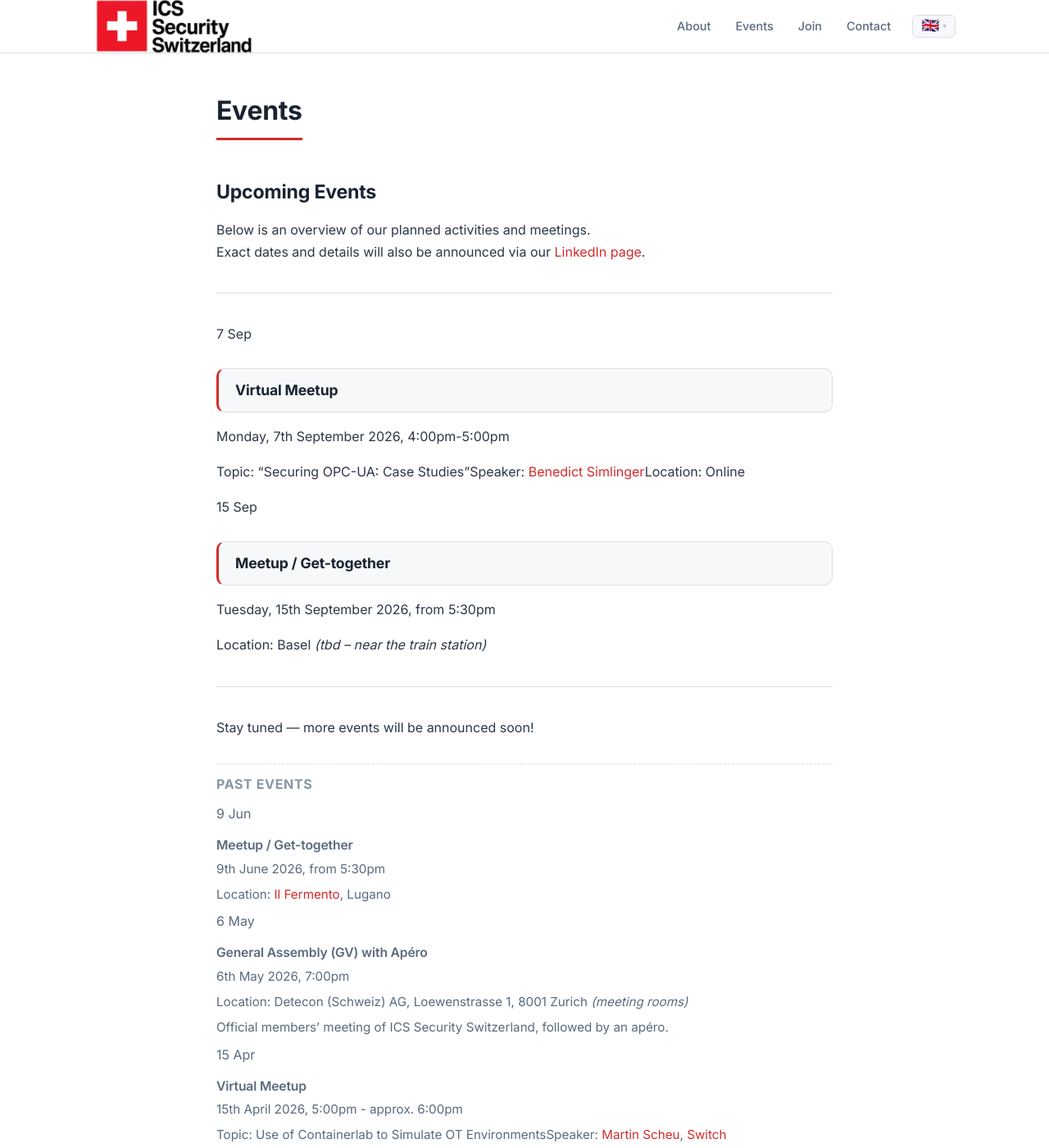
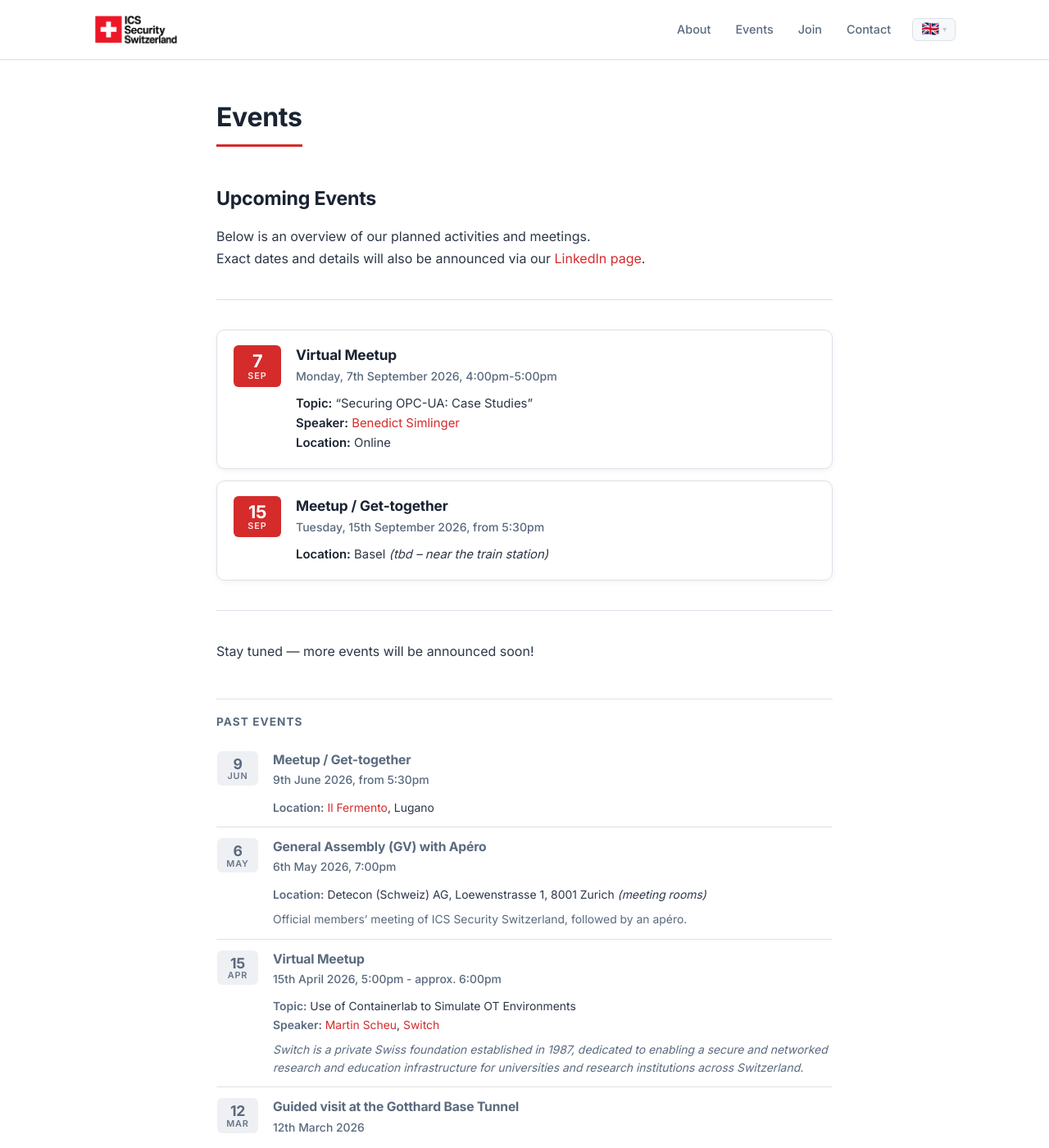
Before and after one commit to ICS-Security-Switzerland/web_icssec.ch, a Jekyll site: the page built from events.md, in a window 1280 px wide and 1400 px high. Shown: the whole window at 82% size. Built offline with Jekyll 4.4.1, drawn with Linux system fonts in a browser that asks for light colours.

Commit message:
Dark theme, event card styles, and the fallout from the grey h3 rule
Dark theme: the stylesheet had no prefers-color-scheme rule at all, so the
site was a bright white page regardless of system setting. Added a dark
token set; no component needed a dark-specific rule beyond two things that
genuinely differ:

- The wordmark is black on transparent and would be invisible on a dark
  header, so it gets the same brightness(0) invert(1) the footer logo
  already used.
- White on the dark-mode accent (#ff5c5c) measures 3.0:1, so text on accent
  now goes through --color-on-accent: white in light mode (4.99:1 on
  #d52b2b), near-black in dark mode (6.26:1).

Two contrast bugs found while checking the new surfaces, both pre-existing
in spirit: the PAST EVENTS label ran at 3.0:1 on white, and the muted grey
on the past-event badge would have been 4.2:1 in dark mode. Both now use
--color-text-secondary: 5.5:1 and 7.0:1.

.page-content h3 was styled as a filled grey box. That rule was written for
the team sections on the about page but caught every h3 on every page. It is
now scoped to direct children and restyled as an accented heading, and the
event cards carry their own styles.

Co-Authored-By: Claude Opus 5 <noreply@anthropic.com>

```diff
--- a/assets/main.scss
+++ b/assets/main.scss
@@ -38,6 +38,7 @@
   --color-accent: #d52b2b;
   --color-accent-hover: #b82222;
   --color-accent-light: #fdf0f0;
+  --color-on-accent: #ffffff;   /* 4.99:1 on #d52b2b */
 
   --color-header-bg: #ffffff;
   --color-header-text: #2d3748;
@@ -58,7 +59,48 @@
 
   --content-width: 800px;
   --wide-width: 1100px;
-  --header-height: 64px;
+  --header-height: 72px;
+
+  --logo-filter: none;
+}
+
+/* ---------- Dark theme ----------
+   The stylesheet had no prefers-color-scheme rules at all, so the site was
+   a bright white page for everyone. Only the tokens change below; no
+   component needs a dark-specific rule. */
+@media (prefers-color-scheme: dark) {
+  :root {
+    --color-bg: #0f1420;
+    --color-surface: #171d2b;
+    --color-surface-alt: #1e2534;
+    --color-border: #2a3345;
+
+    --color-text: #e2e8f0;
+    --color-text-secondary: #a4b0c0;
+    --color-text-muted: #7b8798;
+
+    /* Headings are the light end in dark mode, not the dark end. */
+    --color-primary: #f1f5f9;
+    /* #d52b2b only reaches 2.6:1 on a dark background; this reaches 6.1:1. */
+    --color-accent: #ff5c5c;
+    --color-accent-hover: #ff8080;
+    --color-accent-light: #2a1a1e;
+    --color-on-accent: #160b0d;  /* 6.26:1 on #ff5c5c; white would be 3.0:1 */
+
+    --color-header-bg: #131926;
+    --color-header-text: #e2e8f0;
+    --color-hero-bg: #0b101a;
+    --color-footer-bg: #0b101a;
+
+    --shadow-sm: 0 1px 3px rgba(0,0,0,0.4), 0 1px 2px rgba(0,0,0,0.3);
+    --shadow-md: 0 4px 12px rgba(0,0,0,0.45);
+    --shadow-lg: 0 10px 30px rgba(0,0,0,0.5);
+    --shadow-card: 0 2px 8px rgba(0,0,0,0.35);
+
+    /* The wordmark is black on transparent, i.e. invisible on a dark header.
+       Same treatment the footer logo already uses. */
+    --logo-filter: brightness(0) invert(1);
+  }
 }
 
 /* ---------- Reset & Base ---------- */
@@ -157,9 +199,15 @@ input:focus-visible,
   flex-shrink: 0;
 }
 .site-logo:hover { text-decoration: none; }
+/* The old asset was a 256x256 canvas in which the wordmark occupied only
+   71px of height, so `height: 72px` rendered a ~20px mark — and overflowed
+   a 64px header by 8px on top of that. The wordmark is now cropped to its
+   own bounds (216x79), so this height is the height you actually see. */
 .site-logo img {
-  height: 72px;
+  height: 38px;
   width: auto;
+  display: block;
+  filter: var(--logo-filter);
 }
 
 /* Navigation */
@@ -276,10 +324,12 @@ input:focus-visible,
 /* ============================================================
    HERO (Homepage)
    ============================================================ */
+/* Full-bleed. It used to render inside .container, which made the hero a
+   grey 800px box floating in the page instead of a band across the top. */
 .hero {
   background: var(--color-surface);
   border-bottom: 1px solid var(--color-border);
-  padding: 64px 24px 56px;
+  padding: 72px 24px 64px;
   text-align: center;
   position: relative;
 }
@@ -317,15 +367,22 @@ input:focus-visible,
 /* ============================================================
    MAIN CONTENT
    ============================================================ */
+/* No padding here — the hero has to sit flush under the header. The page
+   layouts carry their own spacing. */
 .main-content {
-  padding: 48px 0 72px;
+  padding: 0;
   min-height: calc(100vh - var(--header-height) - 240px);
+}
+
+.page-content {
+  padding-top: 48px;
+  padding-bottom: 72px;
 }
 
 .home-content {
   max-width: var(--content-width);
   margin: 0 auto;
-  padding: 36px 24px 72px;
+  padding: 40px 24px 72px;
 }
 
 /* ---------- Typography ---------- */
@@ -396,57 +453,181 @@ strong {
 }
 
 /* ============================================================
-   SECTION CARDS (Team, Members etc.)
+   SECTION HEADINGS (Team, Members etc.)
    ============================================================ */
-.page-content h3,
-.home-content h3 {
-  background: var(--color-surface);
-  border-radius: var(--radius-md);
-  padding: 14px 20px;
-  margin-top: 28px;
+/* Direct children only. This used to hit every h3 on the page, which is why
+   events, team sections and the membership call to action all rendered as
+   the same grey box. */
+.page-content > h3,
+.home-content > h3 {
+  margin-top: 36px;
   margin-bottom: 14px;
-  border: 1px solid var(--color-border);
+  padding-left: 14px;
   border-left: 3px solid var(--color-accent);
   font-size: 1.1rem;
 }
 
-/* ---------- Events: Past Events should be visually quieter ---------- */
-.events-past {
-  margin-top: 30px;
-  padding-top: 14px;
-  border-top: 1px dashed var(--color-border);
+/* ============================================================
+   BUTTONS
+   ============================================================ */
+.btn {
+  display: inline-block;
+  background: var(--color-accent);
+  color: var(--color-on-accent);
+  font-weight: 600;
+  font-size: 0.95rem;
+  padding: 11px 22px;
+  border-radius: var(--radius-sm);
+  box-shadow: var(--shadow-sm);
+  transition: background 0.2s, transform 0.1s, box-shadow 0.2s;
+}
+.btn:hover {
+  background: var(--color-accent-hover);
+  color: var(--color-on-accent);
+  text-decoration: none;
+  box-shadow: var(--shadow-md);
+}
+.btn:active { transform: translateY(1px); }
+
+.cta {
+  margin: 32px 0;
+  display: flex;
+  align-items: center;
+  gap: 14px;
+  flex-wrap: wrap;
   color: var(--color-text-secondary);
 }
 
-.events-past h2 {
-  margin: 0 0 12px;
-  font-size: 1rem;
-  letter-spacing: 0.04em;
-  text-transform: uppercase;
-  color: var(--color-text-muted);
+/* ============================================================
+   EVENT CARDS
+   ============================================================ */
+.event {
+  display: flex;
+  gap: 18px;
+  align-items: flex-start;
+  padding: 18px 20px;
+  margin: 14px 0;
+  background: var(--color-bg);
+  border: 1px solid var(--color-border);
+  border-radius: var(--radius-md);
+  box-shadow: var(--shadow-card);
+  transition: border-color 0.2s, box-shadow 0.2s;
+}
+.event:hover {
+  border-color: var(--color-accent);
+  box-shadow: var(--shadow-md);
 }
 
-.page-content .events-past h3,
-.home-content .events-past h3 {
-  background: none;
-  border: 0;
-  border-radius: 0;
-  padding: 0;
-  margin: 14px 0 6px;
-  font-size: 0.98rem;
+.event-badge {
+  flex: 0 0 auto;
+  width: 58px;
+  text-align: center;
+  padding: 8px 0 7px;
+  border-radius: var(--radius-sm);
+  background: var(--color-accent);
+  color: var(--color-on-accent);
+  line-height: 1.1;
+}
+.event-badge-day {
+  display: block;
+  font-size: 1.35rem;
+  font-weight: 700;
+  letter-spacing: -0.02em;
+}
+.event-badge-month {
+  display: block;
+  font-size: 0.68rem;
   font-weight: 600;
+  text-transform: uppercase;
+  letter-spacing: 0.08em;
+  opacity: 0.9;
+}
+
+.event-main {
+  flex: 1 1 auto;
+  min-width: 0;
+}
+
+.event-title {
+  margin: 0 0 3px;
+  font-size: 1.08rem;
+}
+
+.event-when {
+  margin: 0 0 10px;
+  font-size: 0.88rem;
+  font-weight: 500;
   color: var(--color-text-secondary);
 }
 
-.events-past p {
-  margin: 0 0 7px;
-  font-size: 0.95rem;
+.event-fields {
+  margin: 0;
+  font-size: 0.93rem;
   line-height: 1.6;
 }
+.event-field { display: block; }
+.event-label {
+  font-weight: 600;
+  color: var(--color-primary);
+}
 
-.events-past strong {
-  color: var(--color-text);
+.event-note {
+  margin: 8px 0 0;
+  font-size: 0.9rem;
+  line-height: 1.6;
+  color: var(--color-text-secondary);
 }
+
+.event-empty {
+  margin: 14px 0;
+  color: var(--color-text-secondary);
+}
+
+/* ---------- Past events are quieter, not louder ---------- */
+.events-past {
+  margin-top: 44px;
+  padding-top: 18px;
+  border-top: 1px solid var(--color-border);
+}
+
+.events-past h2 {
+  margin: 0 0 14px;
+  font-size: 0.85rem;
+  letter-spacing: 0.08em;
+  text-transform: uppercase;
+  color: var(--color-text-secondary);
+}
+
+.event--past {
+  background: none;
+  border-color: transparent;
+  box-shadow: none;
+  padding: 12px 0;
+  margin: 0;
+  border-bottom: 1px solid var(--color-border);
+  border-radius: 0;
+}
+.events-past .event:last-of-type { border-bottom: 0; }
+.event--past:hover {
+  border-color: transparent;
+  border-bottom-color: var(--color-border);
+  box-shadow: none;
+}
+.event--past .event-badge {
+  background: var(--color-surface-alt);
+  color: var(--color-text-secondary);
+  width: 50px;
+  padding: 6px 0 5px;
+}
+.event--past .event-badge-day { font-size: 1.1rem; }
+.event--past .event-title {
+  font-size: 0.98rem;
+  color: var(--color-text-secondary);
+}
+.event--past .event-when,
+.event--past .event-fields,
+.event--past .event-note { font-size: 0.87rem; }
+.event--past .event-label { color: var(--color-text-secondary); }
 
 /* ============================================================
    FOOTER
@@ -492,10 +673,10 @@ strong {
 }
 
 .footer-logo {
-  height: 70px;
+  height: 42px;
   width: auto;
   filter: brightness(0) invert(1);
-  opacity: 0.45;
+  opacity: 0.5;
   transition: opacity 0.2s;
 }
 .footer-logo:hover {
```
